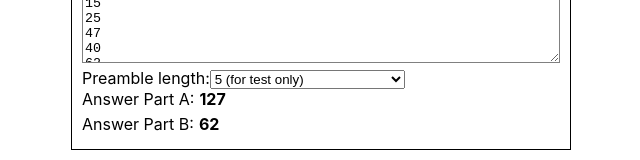
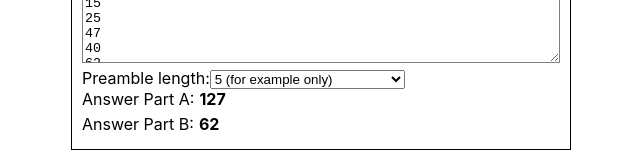
Before and after one commit to danielzotti/advent-of-code-2020, a React (Create React App) app: page /day/9 in a window 1280 px wide. Shown: the part 433-593 px from the top of the page, without its empty margins (319-959 px from the left). Built offline with nearby package versions, Linux system fonts and the light colour scheme.

Commit message:
Various fix

```diff
--- a/src/days/Day9/Day9.tsx
+++ b/src/days/Day9/Day9.tsx
@@ -82,7 +82,7 @@ export const Day9: React.FC = () => {
         <div>
           Preamble length:
           <select value={ preambleLength } onChange={ onPreambleChange }>
-            <option value="5">5 (for test only)</option>
+            <option value="5">5 (for example only)</option>
             <option value="25">25 (for personal puzzle input)</option>
           </select>
         </div>
--- a/src/shared/DayItem.tsx
+++ b/src/shared/DayItem.tsx
@@ -41,7 +41,7 @@ export const DayItem: React.FC<DayItemProps> = (props) => {
 
   return (
     <div className="DayItem">
-      <h3>Day{ props.day } </h3>
+      <h3>Day { props.day } </h3>
       {/*<h6>{ props.lastUpdate }</h6>*/}
 
       <div className="day__input">
```
